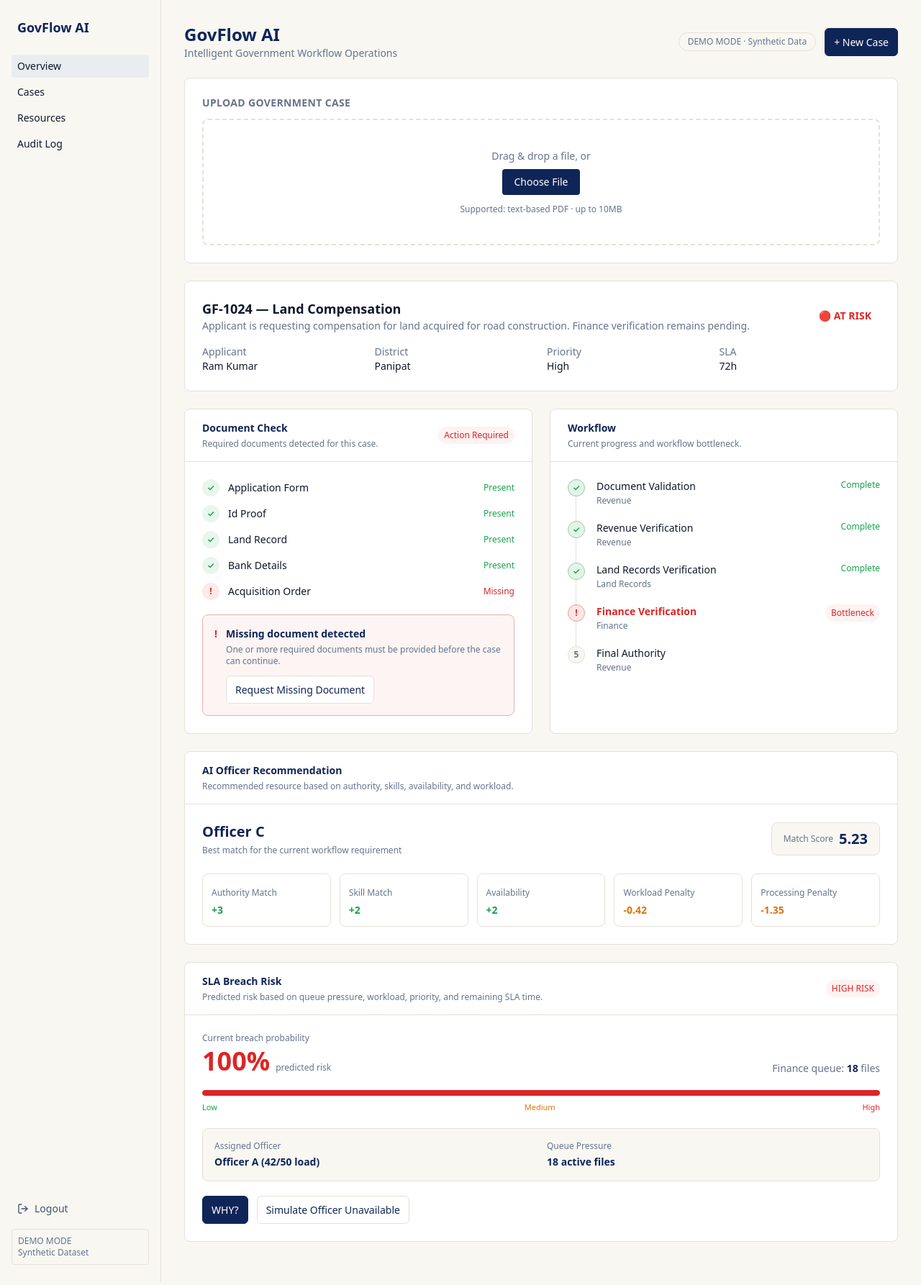
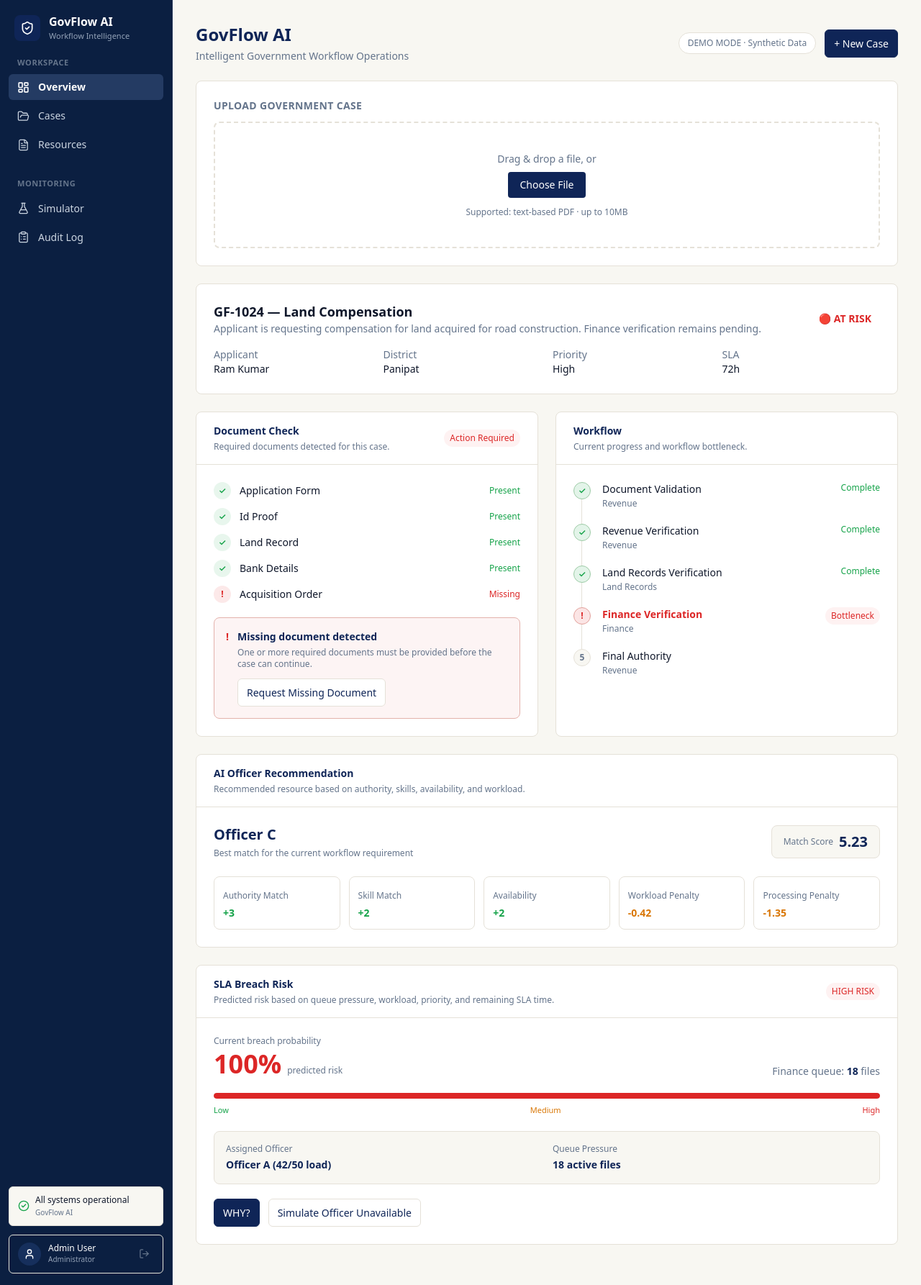
Before and after one commit to sinhahey08creator/gov-flow, a Next.js app: page / in a window 1280 px wide. Shown: the whole page at 72% size. Built offline with nearby package versions, Linux system fonts and the light colour scheme.

Commit message:
Features Updated

```diff
--- a/app/(main)/page.tsx
+++ b/app/(main)/page.tsx
@@ -300,36 +300,35 @@ export default function DashboardPage() {
   return (
     <main className="min-h-screen px-8 py-8 max-w-6xl mx-auto space-y-6">
       {/* HEADER */}
+      {/* HEADER */}
       <div className="flex items-center justify-between">
         <div>
           <h1
             className="text-2xl font-semibold"
             style={{
-              color: "var(--navy, #0F172A)",
+              color: "var(--navy)",
             }}
           >
             GovFlow AI
           </h1>
 
           <p
-            className="text-sm"
+            className="text-sm mt-1"
             style={{
-              color: "var(--muted, #64748B)",
+              color: "var(--muted)",
             }}
           >
-            Intelligent Government Workflow
-            Operations
+            Intelligent Government Workflow Operations
           </p>
         </div>
 
         <div className="flex items-center gap-3">
           <span
-            className="text-xs font-medium px-3 py-1 rounded-full border"
+            className="text-xs font-medium px-3 py-1.5 rounded-full border"
             style={{
-              borderColor:
-                "var(--border, #E2E8F0)",
-              color:
-                "var(--muted, #64748B)",
+              borderColor: "var(--border)",
+              color: "var(--muted)",
+              background: "var(--card)",
             }}
           >
             DEMO MODE · Synthetic Data
@@ -351,7 +350,6 @@ export default function DashboardPage() {
           </button>
         </div>
       </div>
-
       {/* NEW CASE MODAL */}
       {newCaseOpen && (
         <div className="fixed inset-0 z-50 flex items-center justify-center bg-black/40">
@@ -402,26 +400,19 @@ export default function DashboardPage() {
 
                 <select
                   value={caseType}
-                  onChange={(e) =>
-                    setCaseType(e.target.value)
-                  }
+                  onChange={(e) => setCaseType(e.target.value)}
                   className="w-full rounded-md border px-3 py-2 text-sm"
                   style={{
-                    borderColor:
-                      "var(--border, #E2E8F0)",
+                    borderColor: "var(--border, #E2E8F0)",
                   }}
                 >
-                  <option>
-                    Land Compensation
-                  </option>
-
-                  <option>
-                    Birth Certificate Correction
-                  </option>
-
-                  <option>
-                    Citizen Grievance
-                  </option>
+                  <option>Land Compensation</option>
+                  <option>Birth Certificate Correction</option>
+                  <option>Citizen Grievance</option>
+                  <option>Income Certificate</option>
+                  <option>RTI Request</option>
+                  <option>Crop Damage Compensation</option>
+                  <option>Trade License</option>
                 </select>
               </div>
 
@@ -574,7 +565,7 @@ export default function DashboardPage() {
                 onClick={handleCreateCase}
                 className="px-4 py-2 rounded-md text-sm font-medium text-white"
                 style={{
-                  background: "#2563EB",
+                  background: "var(--navy)",
                 }}
               >
                 Create Case
@@ -786,6 +777,11 @@ export default function DashboardPage() {
                     </p>
 
                     <button
+                      onClick={() => {
+                        setNotificationOpen(true);
+                        setNotificationSent(false);
+                        setNotificationError(null);
+                      }}
                       className="gf-button mt-3"
                       style={{
                         color: "var(--navy)",
--- a/components/Sidebar.tsx
+++ b/components/Sidebar.tsx
@@ -2,14 +2,48 @@
 
 import Link from "next/link";
 import { usePathname, useRouter } from "next/navigation";
-import { LogOut } from "lucide-react";
+import {
+  LayoutDashboard,
+  FolderOpen,
+  FileText,
+  FlaskConical,
+  ClipboardList,
+  ShieldCheck,
+  LogOut,
+  User,
+  CircleCheck,
+} from "lucide-react";
 import { createBrowserClient } from "@/lib/supabase/browser";
 
-const NAV_ITEMS = [
-  { href: "/", label: "Overview" },
-  { href: "/cases", label: "Cases" },
-  { href: "/resources", label: "Resources" },
-  { href: "/audit", label: "Audit Log" },
+const WORKSPACE_ITEMS = [
+  {
+    href: "/",
+    label: "Overview",
+    icon: LayoutDashboard,
+  },
+  {
+    href: "/cases",
+    label: "Cases",
+    icon: FolderOpen,
+  },
+  {
+    href: "/resources",
+    label: "Resources",
+    icon: FileText,
+  },
+];
+
+const MONITORING_ITEMS = [
+  {
+    href: "/simulator",
+    label: "Simulator",
+    icon: FlaskConical,
+  },
+  {
+    href: "/audit",
+    label: "Audit Log",
+    icon: ClipboardList,
+  },
 ];
 
 export default function Sidebar() {
@@ -18,59 +52,191 @@ export default function Sidebar() {
 
   async function handleLogout() {
     const supabase = createBrowserClient();
+
     await supabase.auth.signOut();
+
     router.push("/login");
     router.refresh();
   }
 
+  function renderNavItem(
+    item: {
+      href: string;
+      label: string;
+      icon: React.ComponentType<{ size?: number; strokeWidth?: number }>;
+    }
+  ) {
+    const Icon = item.icon;
+
+    const isActive =
+      item.href === "/"
+        ? pathname === "/"
+        : pathname.startsWith(item.href);
+
+    return (
+      <Link
+        key={item.href}
+        href={item.href}
+        className="flex items-center gap-3 px-3 py-2 rounded-md text-sm transition-colors"
+        style={{
+          color: isActive ? "#FFFFFF" : "#CBD5E1",
+          background: isActive
+            ? "#243B63"
+            : "transparent",
+          fontWeight: isActive ? 600 : 500,
+        }}
+      >
+        <Icon
+          size={17}
+          strokeWidth={isActive ? 2.2 : 1.8}
+        />
+
+        <span>{item.label}</span>
+      </Link>
+    );
+  }
+
   return (
     <aside
-      className="w-56 shrink-0 border-r px-4 py-6 flex flex-col justify-between min-h-screen"
-      style={{ borderColor: "var(--border)" }}
+      className="w-60 shrink-0 border-r flex flex-col min-h-screen"
+      style={{
+        borderColor: "#1E3152",
+        backgroundColor: "#0B1F41",
+      }}
     >
-      <div>
-        <h1
-          className="text-lg font-semibold px-2 mb-6"
-          style={{ color: "var(--navy)" }}
+      {/* BRAND */}
+      <div className="px-5 py-5">
+        <div className="flex items-center gap-3">
+          <div
+            className="w-9 h-9 rounded-lg flex items-center justify-center"
+            style={{
+              background: "var(--navy)",
+              color: "white",
+            }}
+          >
+            <ShieldCheck size={20} strokeWidth={2} />
+          </div>
+
+          <div>
+            <h1
+              className="text-base font-semibold leading-tight"
+              style={{ color: "#FFFFFF" }}
+            >
+              GovFlow AI
+            </h1>
+
+            <p
+              className="text-[11px] mt-0.5"
+              style={{ color: "#94A3B8" }}
+            >
+              Workflow Intelligence
+            </p>
+          </div>
+        </div>
+      </div>
+
+      {/* NAVIGATION */}
+      <div className="flex-1 px-3">
+        {/* WORKSPACE */}
+        <p
+          className="px-3 mb-2 text-[11px] font-semibold uppercase tracking-wider"
+          style={{ color: "var(--muted)" }}
         >
-          GovFlow AI
-        </h1>
+          Workspace
+        </p>
+
         <nav className="space-y-1">
-          {NAV_ITEMS.map((item) => {
-            const isActive = pathname === item.href;
-            return (
-              <Link
-                key={item.href}
-                href={item.href}
-                className={`block px-2 py-1.5 rounded text-sm transition-colors ${
-                  isActive
-                    ? "bg-slate-200/60 font-medium"
-                    : "hover:bg-slate-100"
-                }`}
-                style={{ color: "var(--text)" }}
-              >
-                {item.label}
-              </Link>
-            );
-          })}
+          {WORKSPACE_ITEMS.map(renderNavItem)}
+        </nav>
+
+        {/* MONITORING */}
+        <p
+          className="px-3 mt-7 mb-2 text-[11px] font-semibold uppercase tracking-wider"
+          style={{ color: "var(--muted)" }}
+        >
+          Monitoring
+        </p>
+
+        <nav className="space-y-1">
+          {MONITORING_ITEMS.map(renderNavItem)}
         </nav>
       </div>
-      <div className="space-y-3">
-        <button
-          onClick={handleLogout}
-          className="flex w-full items-center gap-2 px-2 py-1.5 rounded text-sm text-slate-600 hover:bg-slate-100 hover:text-slate-900 transition-colors"
+
+      {/* BOTTOM */}
+      <div className="px-3 pb-4 space-y-3">
+        {/* SYSTEM STATUS */}
+        <div
+          className="flex items-center gap-2 px-3 py-2.5 rounded-md border"
+          style={{
+            borderColor: "var(--border)",
+            background: "var(--bg)",
+          }}
         >
-          <LogOut size={16} />
-          Logout
-        </button>
+          <CircleCheck
+            size={16}
+            style={{ color: "var(--success)" }}
+          />
 
+          <div>
+            <p
+              className="text-xs font-medium"
+              style={{ color: "var(--text)" }}
+            >
+              All systems operational
+            </p>
+
+            <p
+              className="text-[10px] mt-0.5"
+              style={{ color: "var(--muted)" }}
+            >
+              GovFlow AI
+            </p>
+          </div>
+        </div>
+
+        {/* USER */}
         <div
-          className="text-xs px-2 py-2 rounded border"
-          style={{ borderColor: "var(--border)", color: "var(--muted)" }}
+          className="flex items-center justify-between px-3 py-2.5 rounded-md border"
+          style={{
+            borderColor: "var(--border)",
+          }}
         >
-          DEMO MODE
-          <br />
-          Synthetic Dataset
+          <div className="flex items-center gap-2.5 min-w-0">
+            <div
+              className="w-8 h-8 rounded-full flex items-center justify-center shrink-0"
+              style={{
+                background: "#162F5C",
+                color: "#FFFFFF",
+              }}
+            >
+              <User size={16} />
+            </div>
+
+            <div className="min-w-0">
+              <p
+                className="text-xs font-medium truncate"
+                style={{ color: "#FFFFFF" }}
+              >
+                Admin User
+              </p>
+
+              <p
+                className="text-[10px] truncate"
+                style={{ color: "#94A3B8" }}
+              >
+                Administrator
+              </p>
+            </div>
+          </div>
+
+          <button
+            onClick={handleLogout}
+            title="Logout"
+            className="p-1.5 rounded-md transition-colors hover:bg-slate-100"
+            style={{ color: "var(--muted)" }}
+          >
+            <LogOut size={15} />
+          </button>
         </div>
       </div>
     </aside>
```
